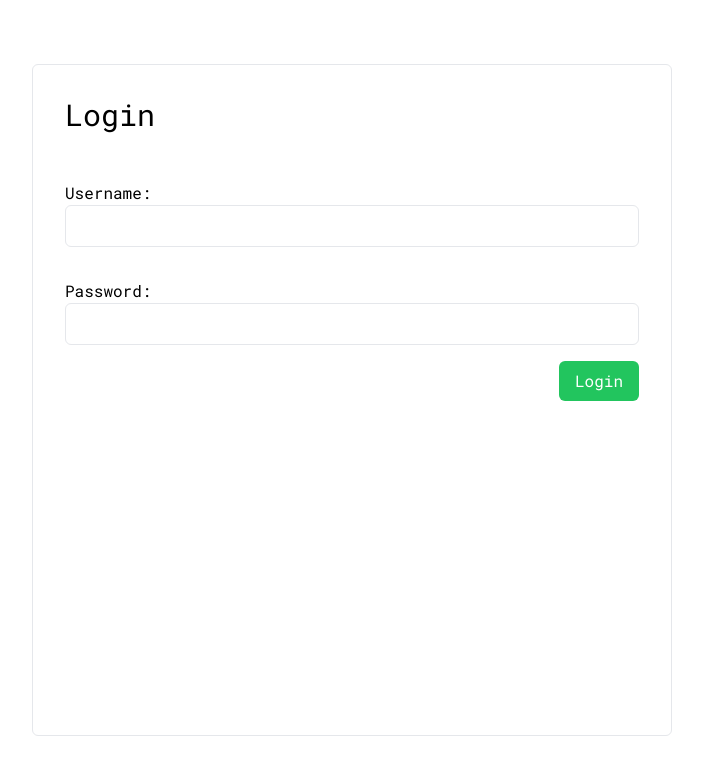
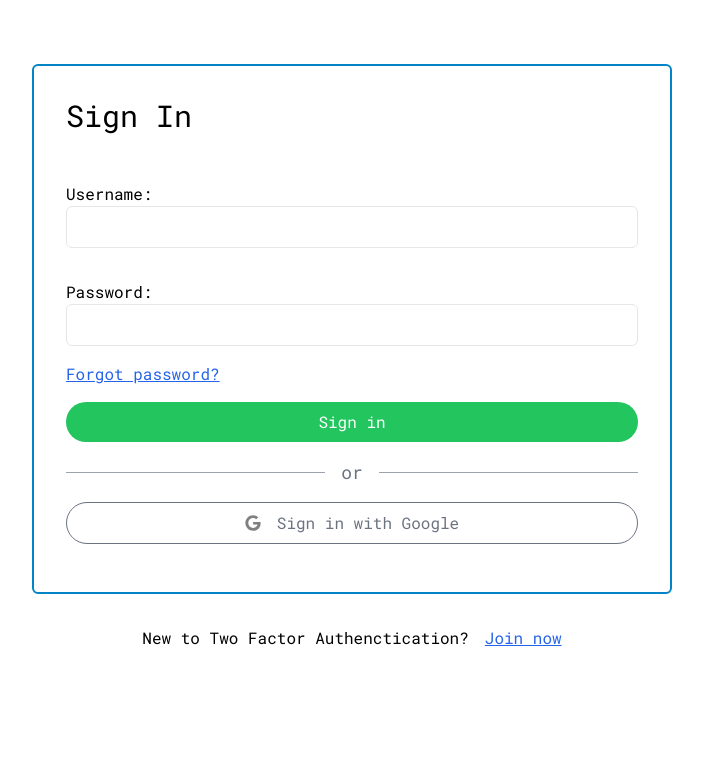
Before and after one commit to VunkLai/2fa, a Django app: page /auth/sign_in in a window 1280 px wide. Shown: the top 775 px of the page, without its empty margins (288-991 px from the left). Run offline with Django 4.2, Linux system fonts and the light colour scheme; some libraries are stand-ins or nearby versions.

Commit message:
feat: initial two-factor and qr-code views

```diff
--- a/server/authentication/templates/authentication/login.html
+++ /dev/null
@@ -1,27 +0,0 @@
-{% extends "authentication/index.html" %}
-
-{% block title %}
-Login
-{% endblock %}
-
-{% block body %}
-<div class="w-1/2 h-full rounded-md border p-8">
-  <h1 class="text-3xl pb-8">Login</h1>
-  <form name="login" action="/auth/login" method="post" >
-    <fieldset class="w-full py-4">
-      <label for="username">Username:</label>
-      <input class="border rounded-md w-full p-2"
-        type="text" id="username" name="username" required/>
-       <output for="username"/>
-    </fieldset>
-    <fieldset class="w-full py-4">
-      <label for="password">Password:</label>
-      <input class="border rounded-md w-full p-2"
-        type="password" id="password" name="password" required/>
-    </fieldset>
-    <fieldset class="text-right">
-      <button type="submit" class="rounded-md bg-green-500 px-4 py-2 text-white">Login</button>
-    </fieldset>
-  </form>
-</div>
-{% endblock%}
--- /dev/null
+++ b/server/authentication/templates/authentication/sign_in.html
@@ -0,0 +1,54 @@
+{% extends "authentication/index.html" %}
+
+{% block title %}
+Sign In
+{% endblock %}
+
+{% block body %}
+<div class="w-1/2 h-full">
+  <div class="h-fit rounded-md border-2 border-sky-600 p-8">
+    <h1 class="text-3xl pb-8">Sign In</h1>
+    <form namd="sign_in" action="/auth/sign_in" method="post" >
+      <fieldset class="w-full py-4">
+        <label for="username">Username:</label>
+        <input class="border rounded-md w-full p-2"
+          type="text" id="username" name="username" required />
+        <output for="username"/>
+      </fieldset>
+      <fieldset class="w-full py-4">
+        <label for="password">Password:</label>
+        <input class="border rounded-md w-full p-2"
+          type="password" id="password" name="password" required />
+      </fieldset>
+      <a href="#" class="text-blue-600 underline">
+        <label>Forgot password?</label>
+      </a>
+      <fieldset class="py-4">
+        <button type="submit" class="w-full rounded-full bg-green-500 px-4 py-2 cursor-pointer">
+          <label class="text-white">Sign in</label>
+        </button>
+      </fieldset>
+    </form>
+    <div class="flex items-center">
+      <div class="flex-grow h-px bg-gray-400"></div>
+      <span class="flex-shrink text-lg text-gray-500 px-4">or</span>
+      <div class="flex-grow h-px bg-gray-400"></div>
+    </div>
+    <div class="py-4">
+      <button type="button" class="w-full rounded-full border border-gray-500 px-4 py-2 disabled:cursor-not-allowed" disabled>
+        <span class="flex items-center justify-center gap-4">
+          <svg xmlns="http://www.w3.org/2000/svg" viewBox="0 0 488 512" width="16px" height="16px" fill="gray">
+            <!--! Font Awesome Pro 6.4.0 by @fontawesome - https://fontawesome.com License - https://fontawesome.com/license (Commercial License) Copyright 2023 Fonticons, Inc. -->
+            <path d="M488 261.8C488 403.3 391.1 504 248 504 110.8 504 0 393.2 0 256S110.8 8 248 8c66.8 0 123 24.5 166.3 64.9l-67.5 64.9C258.5 52.6 94.3 116.6 94.3 256c0 86.5 69.1 156.6 153.7 156.6 98.2 0 135-70.4 140.8-106.9H248v-85.3h236.1c2.3 12.7 3.9 24.9 3.9 41.4z"/>
+          </svg>
+        <label class="text-gray-500">Sign in with Google</label>
+        </span>
+      </button>
+    </div>
+  </div>
+  <div class="pt-8 flex items-center justify-center gap-4">
+    <p>New to Two Factor Authenctication?</p>
+    <a href="/auth/register" class="text-blue-600 underline">Join now</a>
+  </div>
+</div>
+{% endblock%}
--- a/server/authentication/urls.py
+++ b/server/authentication/urls.py
@@ -6,5 +6,6 @@ urlpatterns = [
     path("register", views.register),
     path("sign_in", views.sign_in),
     path("sign_out", views.sign_out),
-    path("two_factor", views.sign_out),
+    path("two_factor", views.two_factor),
+    path("two_factor/qr_code", views.qr_code),
 ]
--- a/server/authentication/views.py
+++ b/server/authentication/views.py
@@ -16,31 +16,34 @@ def register(request: HttpRequest) -> HttpResponse:
         username = request.POST["username"]
         password = request.POST["password"]
         User.objects.create_user(username, None, password)
-        # todo: error handler
-        return redirect("/auth/login")
+        return redirect("/auth/sign_in")
     return HttpResponse("", status=HTTPStatus.METHOD_NOT_ALLOWED)
 
 
 def sign_in(request: HttpRequest) -> HttpResponse:
     if request.method == "GET":
-        return render(request, "authentication/login.html")
+        if request.user.is_authenticated:
+            return redirect("/auth/two_factor")
+        return render(request, "authentication/sign_in.html")
     if request.method == "POST":
         username = request.POST["username"]
         password = request.POST["password"]
         user = authenticate(username=username, password=password)
         if user:
             login(request, user)
-            # todo: redirect 2fa page
-            return redirect("/auth/2fa")
-        # todo: error handler
-        return render(request, "authentication/login.html")
+            return redirect("/auth/two_factor")
+        return render(
+            request,
+            "authentication/sign_in.html",  # todo: error handler
+            status=HTTPStatus.BAD_REQUEST,
+        )
     return HttpResponse("", status=HTTPStatus.METHOD_NOT_ALLOWED)
 
 
 def sign_out(request: HttpRequest) -> HttpResponse:
     if request.user.is_authenticated:
         logout(request)
-    response = redirect("/auth/login")
+    response = redirect("/auth/sign_in")
     expired_time = timezone.localtime() - timezone.timedelta(minutes=5)
     response.set_cookie("auth_token", "", expires=expired_time.timestamp())
     return response
@@ -48,20 +51,33 @@ def sign_out(request: HttpRequest) -> HttpResponse:
 
 def two_factor(request: HttpRequest) -> HttpResponse:
     if not request.user.is_authenticated:
-        return render(request, "authentication/login.html")
+        return redirect("/auth/sign_in")
+
     if request.method == "GET":
-        # todo: QR-code view
-        return HttpResponse("QR Code")
+        return render(request, "authentication/two_factor.html")
     if request.method == "POST":
         code = request.POST["code"]
         totp = pyotp.TOTP(request.user.password)
         if totp.verify(code):
             # todo: redirect to $request_uri
-            response = redirect("")
+            response = redirect("/auth/sign_in")
             # todo: Create token
             response.set_cookie(
                 "auth_token", "mock-token", httponly=True, max_age=24 * 60 * 60
             )
             return response
-        return HttpResponse("")  # todo: invalid verify
+        return HttpResponse(
+            request,
+            "authentication/two_factor.html",  # todo: invalid verify
+            status=HTTPStatus.FORBIDDEN,
+        )
     return HttpResponse("", status=HTTPStatus.METHOD_NOT_ALLOWED)
+
+
+def qr_code(request: HttpRequest) -> HttpResponse:
+    if not request.user.is_authenticated:
+        return redirect("/auth/sign_in")
+
+    if request.method == "GET":
+        return render(request, "authentication/qr_code.html")
+    return HttpResponse("", status=HTTPStatus.METHOD_NOT_ALLOWED)
```
Also changed, not shown: server/authentication/templates/authentication/qr_code.html (added, +23 -0 lines), server/authentication/templates/authentication/register.html (+9 -5 lines), server/authentication/templates/authentication/two_factor.html (added, +30 -0 lines).
